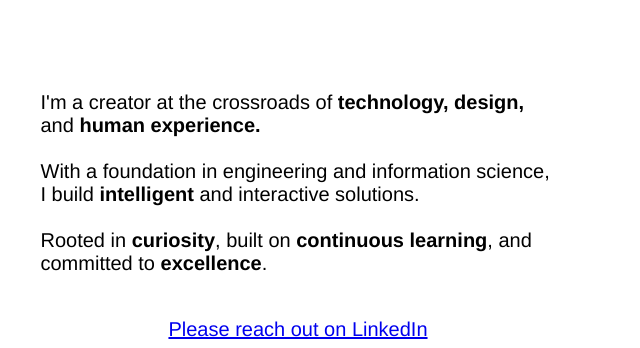
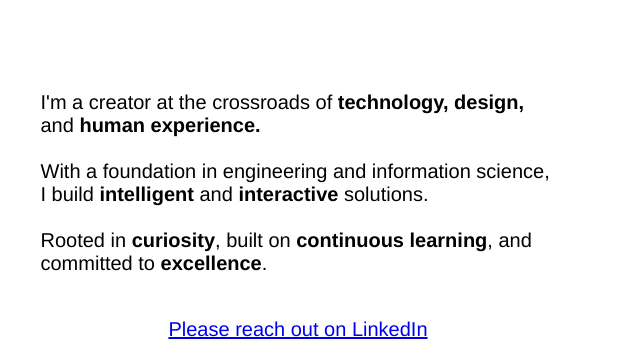
Before and after one commit to AndrewBonnah/portfolio, a plain HTML site: page index.html in a window 1280 px wide. Shown: the part 240-588 px from the top of the page, 572-1212 px from the left. Drawn offline with Linux system fonts and the light colour scheme.

Commit message:
new changes

```diff
--- a/index.html
+++ b/index.html
@@ -144,7 +144,7 @@ height="0" width="0" style="display:none;visibility:hidden"></iframe></noscript>
 
       <br><br><br>
       <p id="intro-p1"> I'm a creator at the crossroads of <strong>technology, design,</strong> and <strong>human experience.</strong><br><br>
-        With a foundation in engineering and information science, I build <strong>intelligent</strong> and interactive solutions.<br><br>Rooted in <strong>curiosity</strong>, built on <strong>continuous learning</strong>, and committed to <strong>excellence</strong>.
+        With a foundation in engineering and information science, I build <strong>intelligent</strong> and <strong>interactive</strong> solutions.<br><br>Rooted in <strong>curiosity</strong>, built on <strong>continuous learning</strong>, and committed to <strong>excellence</strong>.
         <br><br>
         <div style="text-align:center;" class="custom-link"><a href="https://www.linkedin.com/in/andrew-bonnah/">Please reach out on LinkedIn</a></div></p>
 
```
